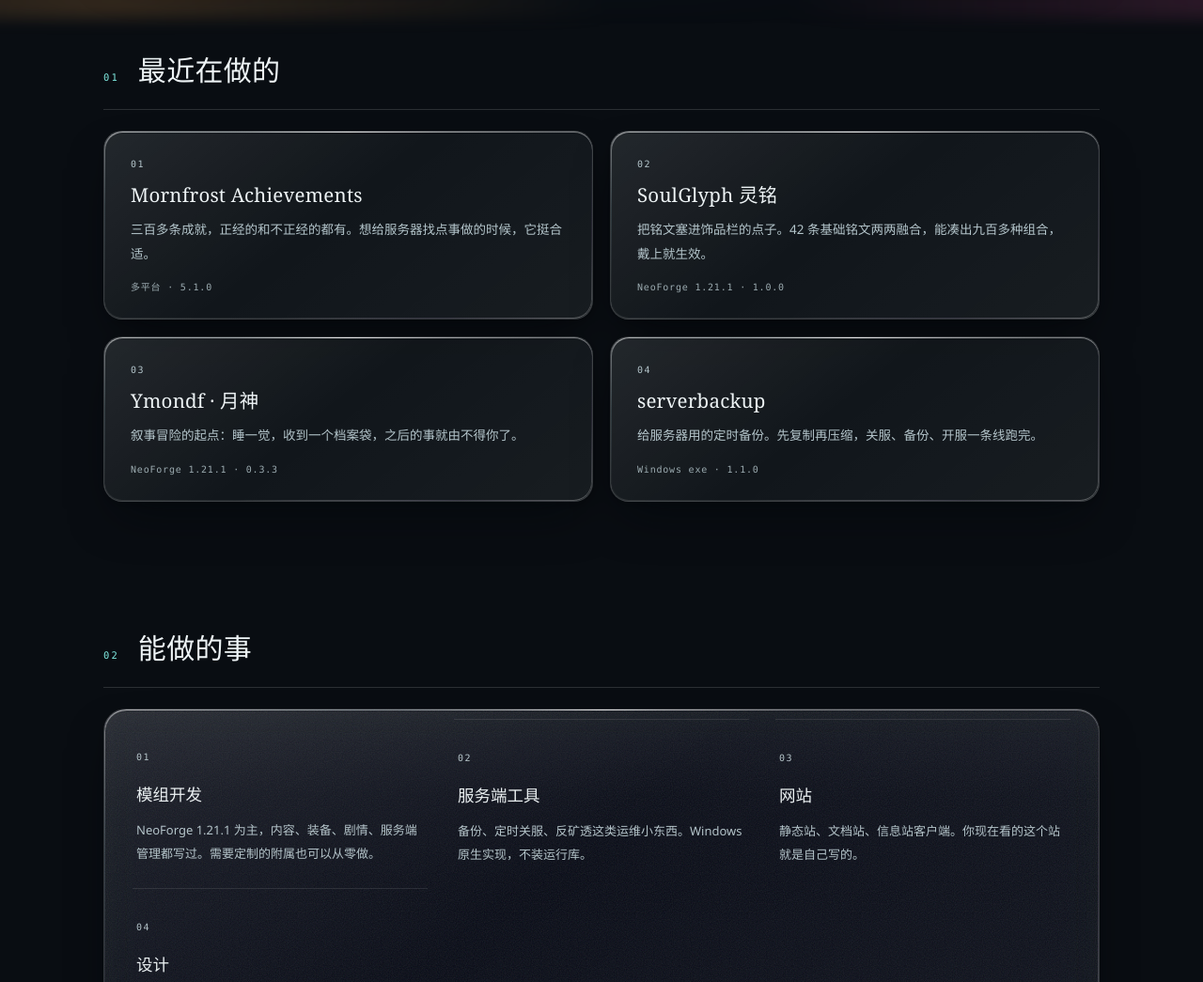
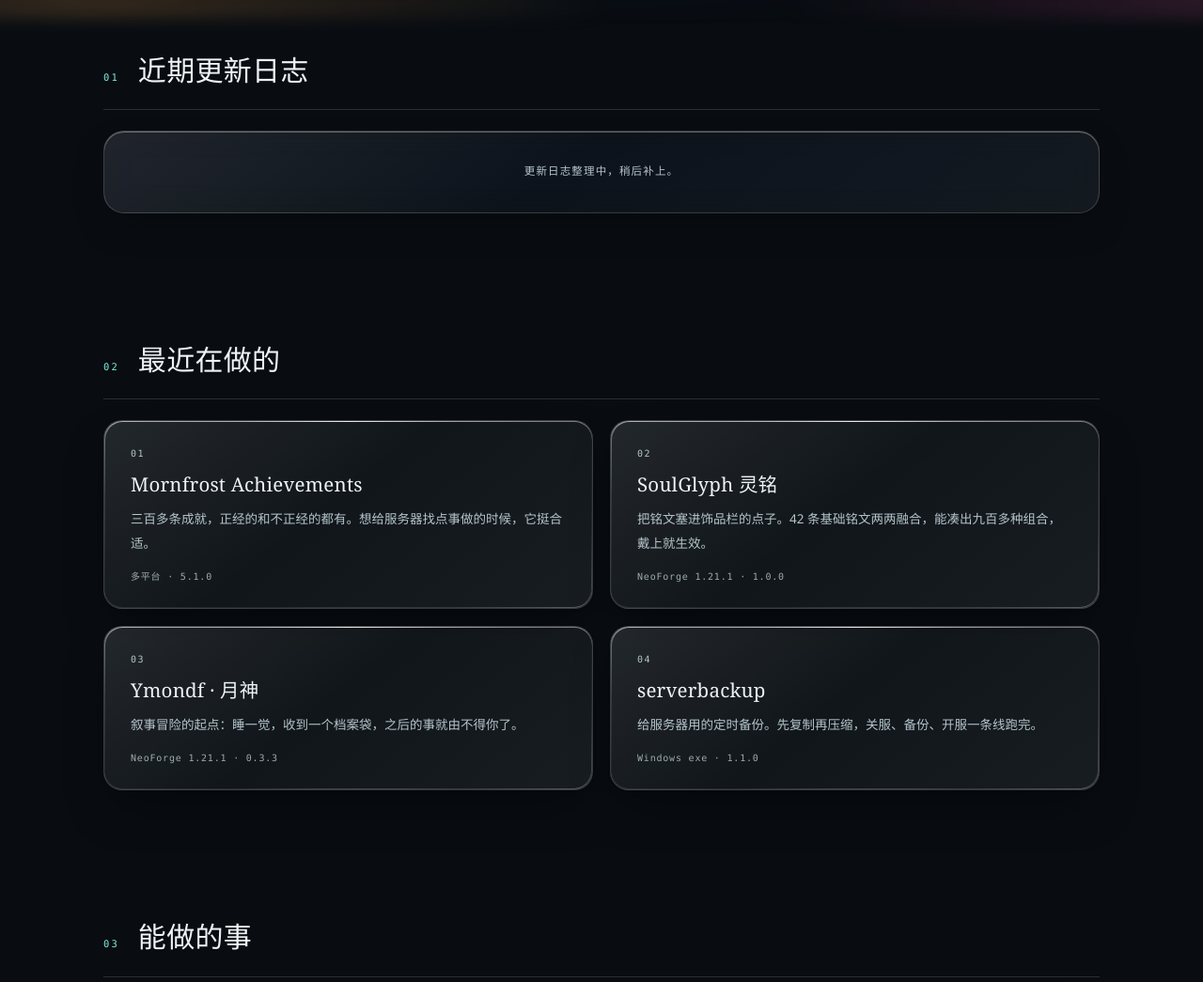
Before and after one commit to mornfire/off, a plain HTML site: page index.html in a window 1280 px wide. Shown: the part 860-1905 px from the top of the page at 94% size. Drawn offline with Linux system fonts and the light colour scheme; some packages are replaced by stand-ins of ours; a script that the page names is missing.

```diff
--- a/assets/style.css
+++ b/assets/style.css
@@ -1093,3 +1093,26 @@ html::after{display:none}
 .item:hover .read-more{opacity:1}
 .back-link{margin-top:32px}
 .footer-stats{font-family:var(--mono)}
+
+
+/* ==========================================================================
+   v12 — 近期更新日志
+   ========================================================================== */
+.updates{
+  padding:6px 30px;border-radius:22px;
+  background:linear-gradient(142deg,rgba(255,255,255,.10),rgba(255,255,255,.028) 46%,rgba(255,255,255,.055));
+  -webkit-backdrop-filter:blur(16px) saturate(170%);backdrop-filter:blur(16px) saturate(170%);
+  border:1px solid rgba(255,255,255,.16);
+  box-shadow:inset 0 1px 0 rgba(255,255,255,.35),0 16px 38px -14px rgba(2,7,10,.55);
+  position:relative;isolation:isolate;overflow:hidden;
+}
+.update-row{display:flex;gap:24px;padding:16px 0;border-bottom:1px solid rgba(255,255,255,.10)}
+.update-row:last-child{border-bottom:0}
+.update-date{font-family:var(--mono);font-size:11px;letter-spacing:.1em;color:#7fe9e0;flex:none;width:96px;padding-top:2px}
+.update-text{color:var(--muted);font-size:14px;line-height:1.9}
+.update-empty{margin:0;padding:26px 0;font-family:var(--mono);font-size:11.5px;letter-spacing:.1em;color:var(--muted);text-align:center}
+@media (max-width:640px){
+  .updates{padding:4px 20px}
+  .update-row{flex-direction:column;gap:4px}
+  .update-date{width:auto}
+}
--- a/index.html
+++ b/index.html
@@ -60,7 +60,16 @@
 
   <section class="section">
     <div class="wrap">
-    <div class="sec-head" data-reveal><span class="sec-num">01</span><h2 class="sec-title">最近在做的</h2></div>
+      <div class="sec-head" data-reveal><span class="sec-num">01</span><h2 class="sec-title">近期更新日志</h2></div>
+      <div class="updates" data-reveal>
+        <p class="update-empty">更新日志整理中，稍后补上。</p>
+      </div>
+    </div>
+  </section>
+
+  <section class="section">
+    <div class="wrap">
+    <div class="sec-head" data-reveal><span class="sec-num">02</span><h2 class="sec-title">最近在做的</h2></div>
       <div class="items">
         <a class="item" href="/work/mcmod/#achievements" data-reveal>
           <span class="item-num">01</span>
@@ -92,7 +101,7 @@
 
   <section class="section">
     <div class="wrap">
-    <div class="sec-head" data-reveal><span class="sec-num">02</span><h2 class="sec-title">能做的事</h2></div>
+    <div class="sec-head" data-reveal><span class="sec-num">03</span><h2 class="sec-title">能做的事</h2></div>
       <div class="caps">
         <div class="cap" data-reveal>
           <span class="cap-num">01</span>
```
